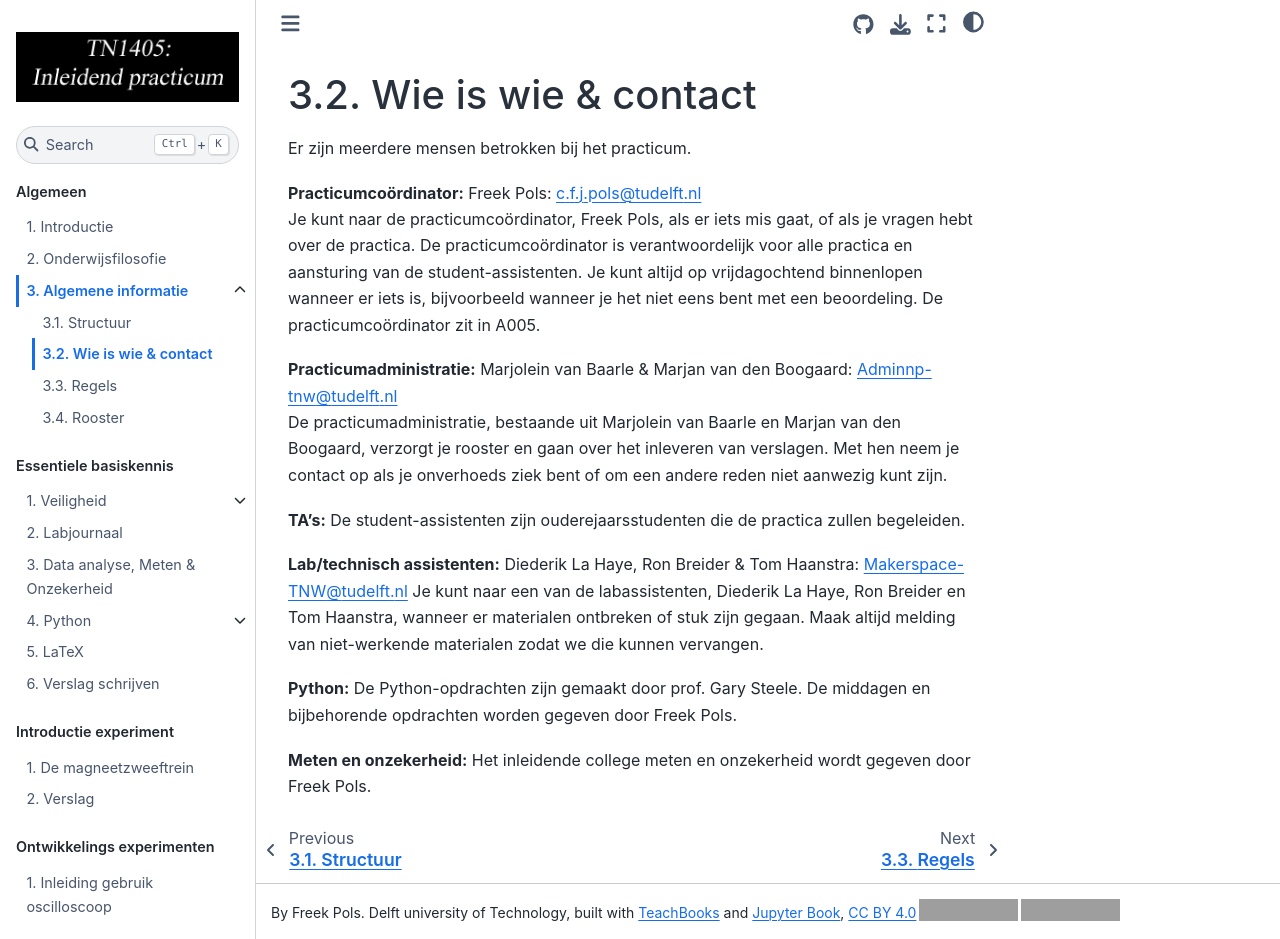
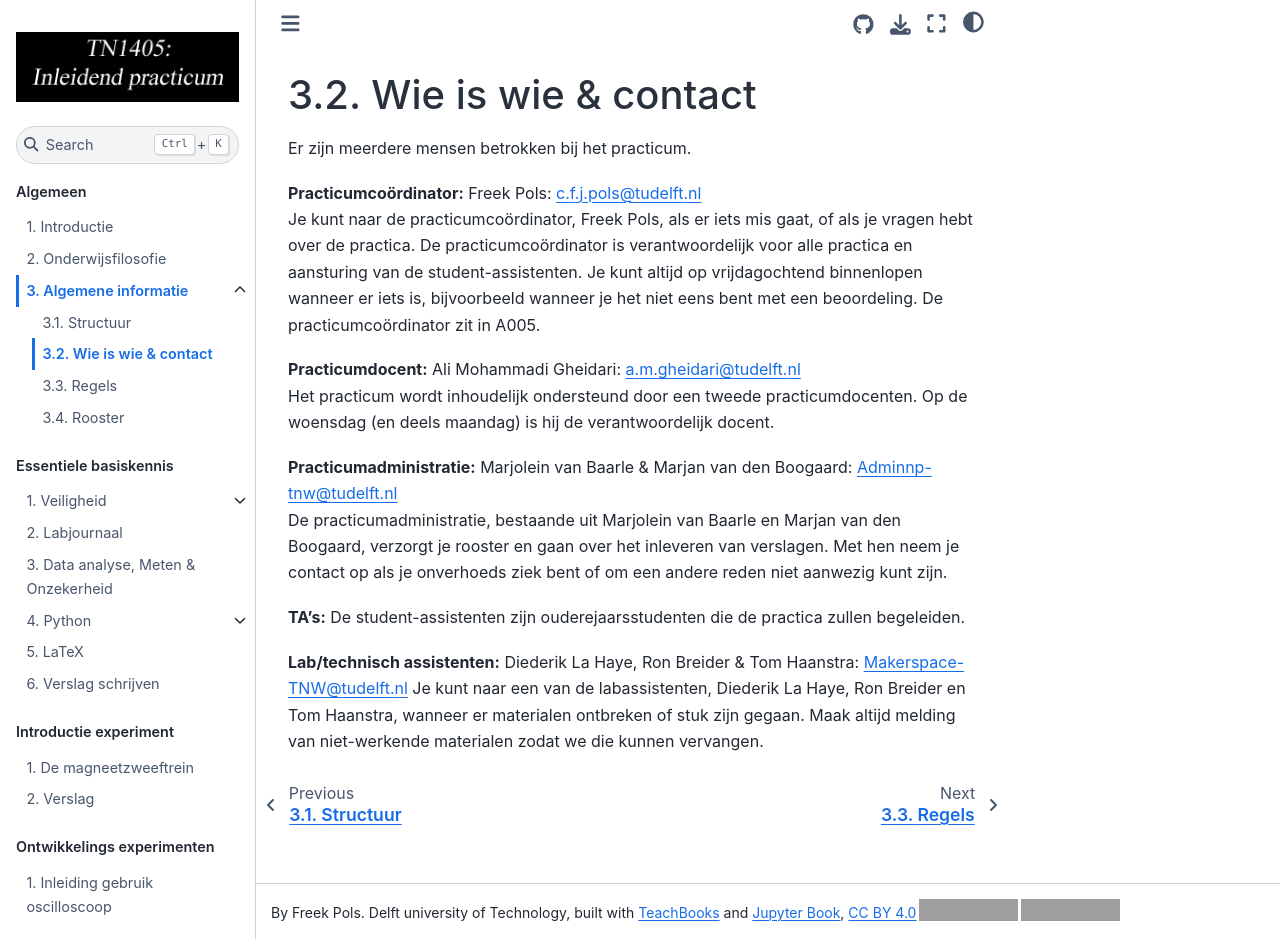
Before and after one commit to Contemporary-Physicslab/NP-new-style, a Jupyter Book: the page built from book/Deel1/Wieiswie.md, in a window 1280 px wide and 939 px high. Built offline with Jupyter Book 1.0.4 settings and Sphinx 7.4.7 and the Sphinx Book theme 1.1.4, drawn with Linux system fonts in a browser that asks for light colours; pages that are not in the unit, such as notebooks, are missing from menus; comment, search, counter and statistics services are not loaded; grey boxes are pictures that could not be loaded.

Commit message:
small edits

```diff
--- a/book/Deel1/Wieiswie.md
+++ b/book/Deel1/Wieiswie.md
@@ -4,6 +4,9 @@ Er zijn meerdere mensen betrokken bij het practicum.
 
 **Practicumcoördinator:** Freek Pols: c.f.j.pols@tudelft.nl\
 Je kunt naar de practicumcoördinator, Freek Pols, als er iets mis gaat, of als je vragen hebt over de practica. De practicumcoördinator is verantwoordelijk voor alle practica en aansturing van de student-assistenten. Je kunt altijd op vrijdagochtend binnenlopen wanneer er iets is, bijvoorbeeld wanneer je het niet eens bent met een beoordeling. De practicumcoördinator zit in A005.
+
+**Practicumdocent:** Ali Mohammadi Gheidari: a.m.gheidari@tudelft.nl\
+Het practicum wordt inhoudelijk ondersteund door een tweede practicumdocenten. Op de woensdag (en deels maandag) is hij de verantwoordelijk docent.
 
 **Practicumadministratie:** Marjolein van Baarle & Marjan van den Boogaard: Adminnp-tnw@tudelft.nl\
 De practicumadministratie, bestaande uit Marjolein van Baarle en Marjan van den Boogaard, verzorgt je rooster en gaan over het inleveren van verslagen. Met hen neem je contact op als je onverhoeds ziek bent of om een andere reden niet aanwezig kunt zijn.
@@ -12,7 +15,3 @@ De practicumadministratie, bestaande uit Marjolein van Baarle en Marjan van den
 
 **Lab/technisch assistenten:** Diederik La Haye, Ron Breider & Tom Haanstra: Makerspace-TNW@tudelft.nl
 Je kunt naar een van de labassistenten, Diederik La Haye, Ron Breider en Tom Haanstra, wanneer er materialen ontbreken of stuk zijn gegaan. Maak altijd melding van niet-werkende materialen zodat we die kunnen vervangen.
-
-**Python:** De Python-opdrachten zijn gemaakt door prof. Gary Steele. De middagen en bijbehorende opdrachten worden gegeven door Freek Pols.
-
-**Meten en onzekerheid:** Het inleidende college meten en onzekerheid wordt gegeven door Freek Pols.
```
Also changed, not shown: book/Deel1/Regels.md (+8 -8 lines), book/Deel1/Rooster.md (+1 -1 lines), book/Deel2/Labjournaal.md (+1 -1 lines), book/Deel2/MO2.ipynb.
